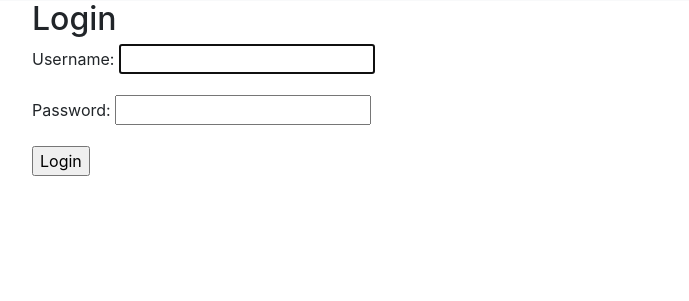
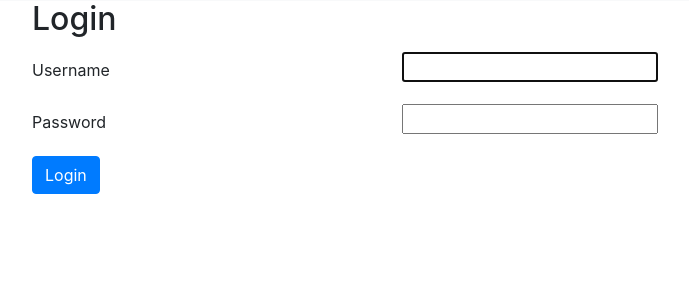
Before and after one commit to SamR1/FitTrackee_v0, a Django app: page /login/ in a window 1280 px wide. Shown: the part 55-356 px from the top of the page, without its empty margins (68-757 px from the left). Run offline with Django 3.2, Linux system fonts and the light colour scheme; some libraries are stand-ins or nearby versions.

Commit message:
Login: minor style modifications (WIP)

```diff
--- a/FitTrackee/users/templates/registration/login.html
+++ b/FitTrackee/users/templates/registration/login.html
@@ -5,12 +5,33 @@
 {% block content %}
 
   <div class="container">
-    <h2>Login</h2>
-    <form method="post">
-      {% csrf_token %}
-      {{ form.as_p }}
-      <button>Login</button>
-    </form>
+      <h2>Login</h2>
+      <div>
+          <form method="post">
+              {%csrf_token%}
+          {% for error in form.non_field_errors %}
+              <div class="form-group has-errors text-danger small">
+                {{error}}
+              </div>
+          {% endfor %}
+          {% for field in form %}
+
+              <div class="form-group has-errors text-danger small">
+                {{field.errors}}
+              </div>
+              <div class="form-group row">
+                <div class="col-sm-4 col-form-label">
+                    {{field.label}}
+                </div>
+                <div class="col-sm-8">
+                {{field}}
+                </div>
+              </div>
+          {% endfor %}
+              <button class="btn btn-primary">Login</button>
+          </form>
+      </div>
+
   </div>
 
 {% endblock %}
```
Also changed, not shown: FitTrackee/users/views.py (+0 -18 lines).
